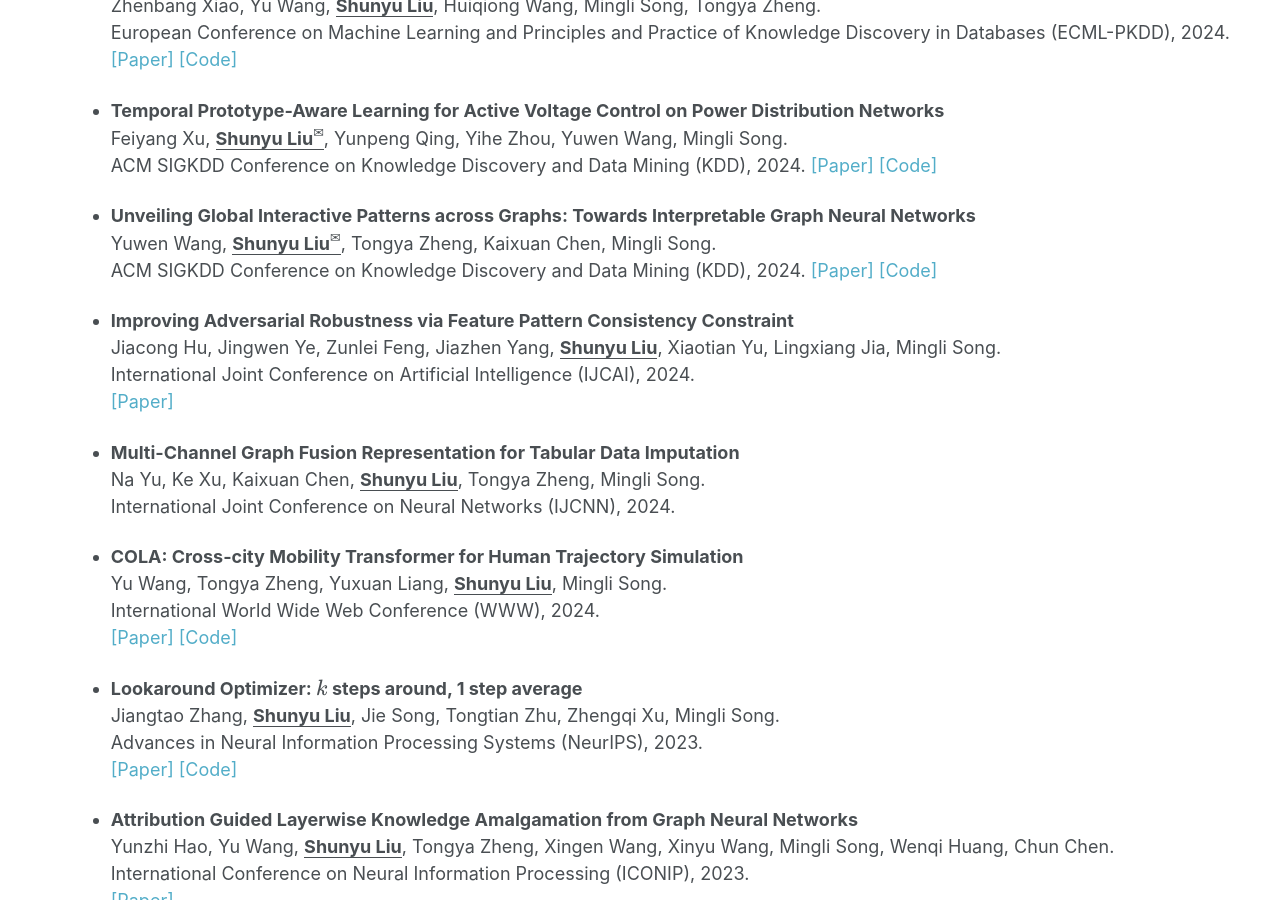
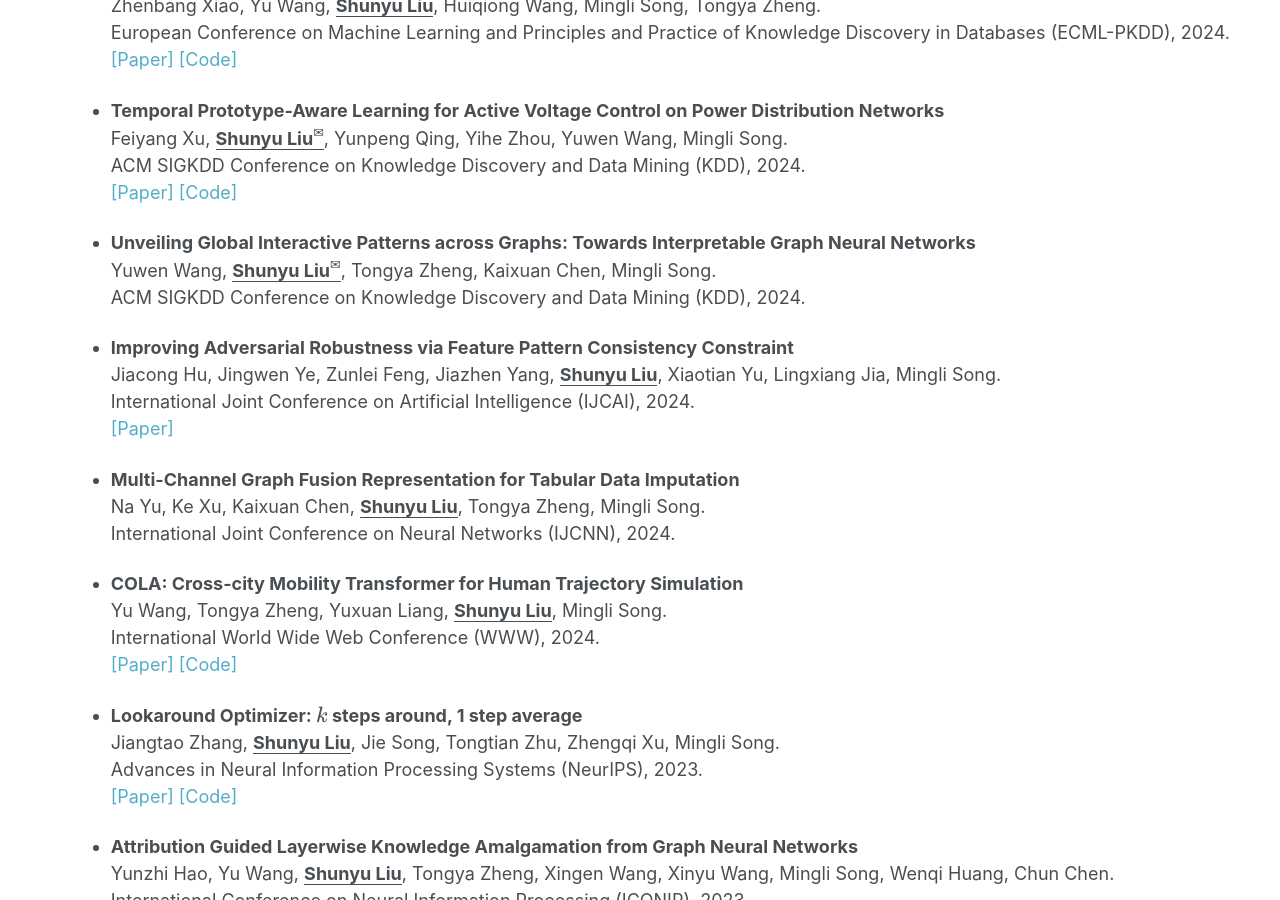
Before and after one commit to liushunyu/liushunyu.github.io, a Jekyll site: the page built from _pages/publications.md, in a window 1280 px wide and 900 px high, scrolled down 1303 px. Built offline with Jekyll 4.4.1, drawn with Linux system fonts in a browser that asks for light colours; formulas are drawn with MathJax 3.

Commit message:
Update publications.md

```diff
--- a/_pages/publications.md
+++ b/_pages/publications.md
@@ -60,14 +60,13 @@ $^\dagger$ denotes equal contribution, and $^✉️$ denotes the corresponding a
 
 - **Temporal Prototype-Aware Learning for Active Voltage Control on Power Distribution Networks**  \\
   Feiyang Xu, **<u>Shunyu Liu$^✉️$</u>**, Yunpeng Qing, Yihe Zhou, Yuwen Wang, Mingli Song. \\
-  ACM SIGKDD Conference on Knowledge Discovery and Data Mining (KDD), 2024.
+  ACM SIGKDD Conference on Knowledge Discovery and Data Mining (KDD), 2024.\\
   <a href="https://arxiv.org/abs/2406.17818" target="_blank" style="text-decoration: none">\[Paper\]</a> <a href="https://github.com/Canyizl/TPA-for-AVC" target="_blank" style="text-decoration: none">\[Code\]
 
 
 - **Unveiling Global Interactive Patterns across Graphs: Towards Interpretable Graph Neural Networks**  \\
   Yuwen Wang, **<u>Shunyu Liu$^✉️$</u>**, Tongya Zheng, Kaixuan Chen, Mingli Song. \\
   ACM SIGKDD Conference on Knowledge Discovery and Data Mining (KDD), 2024.
-  <a href="" target="_blank" style="text-decoration: none">\[Paper\]</a> <a href="https://github.com/Wangyuwen0627/GIP-Framework" target="_blank" style="text-decoration: none">\[Code\]
 
 
 - **Improving Adversarial Robustness via Feature Pattern Consistency Constraint** \\
```
